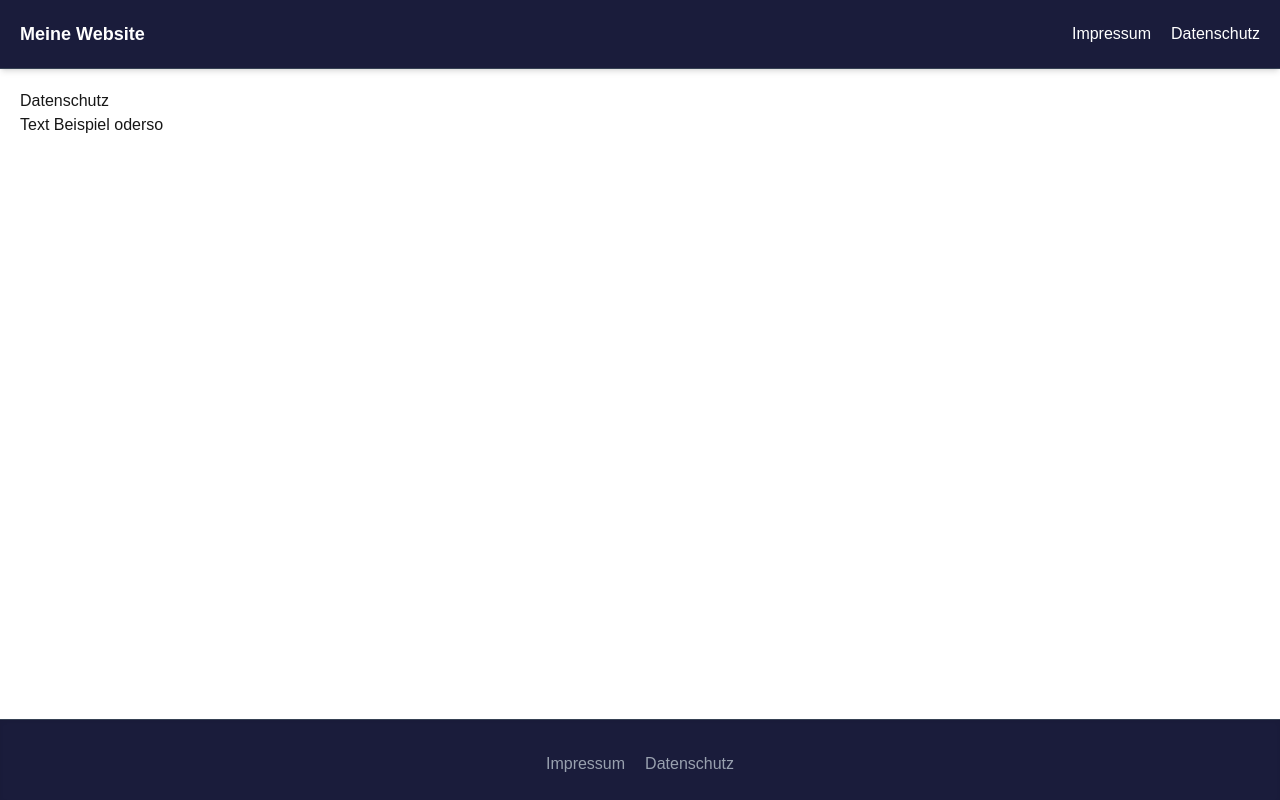
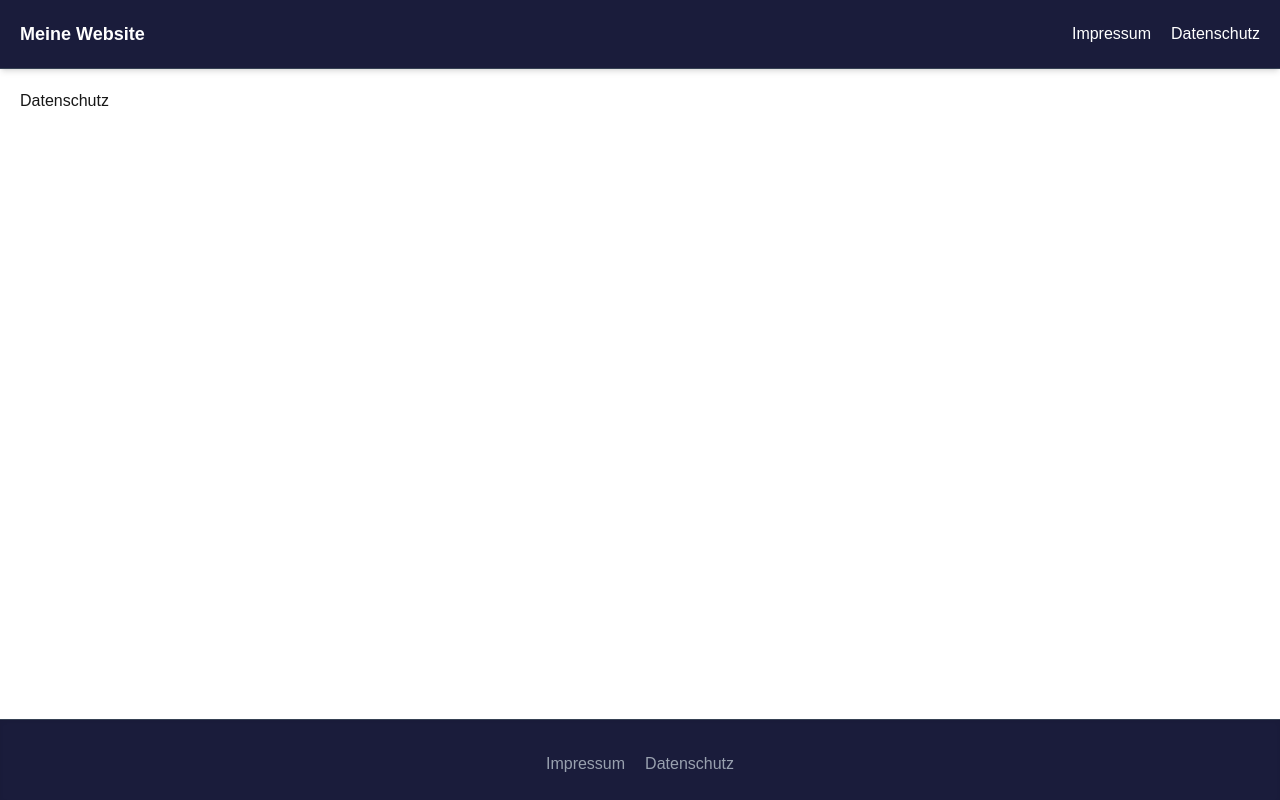
Before and after one commit to im23b-schmids3/portfolio, a Next.js app: page /datenschutz in a window 1280 px wide. Built offline with nearby package versions, Linux system fonts and the light colour scheme.

Commit message:
Routen erstellt

```diff
--- a/src/app/datenschutz/page.js
+++ b/src/app/datenschutz/page.js
@@ -1,8 +1,8 @@
-export default function page() {
+export default function Datenschutz() {
   return (
     <div>
       <h1>Datenschutz</h1>
-      <p>Text Beispiel oderso</p>
+      <p></p>
     </div>
   );
 }
--- a/src/app/impressum/page.js
+++ b/src/app/impressum/page.js
@@ -1,8 +1,8 @@
-export default function page() {
+export default function Impressum() {
   return (
     <div>
       <h1>Impressum</h1>
-      <p>Text Beispiel oderso</p>
+      <p></p>
     </div>
   );
 }
--- a/src/app/layout.js
+++ b/src/app/layout.js
@@ -24,8 +24,8 @@ export default function RootLayout({ children }) {
         <header className="flex items-center justify-between p-5 bg-[#1a1c3b] border-b border-gray-700 shadow-md">
           <div className="text-lg font-semibold text-white">Meine Website</div>
           <nav className="space-x-5 text-white">
-            <a href="/impressum/page.js" className="hover:text-black transition">Impressum</a>
-            <a href="/datenschutz/page.js" className="hover:text-black transition">Datenschutz</a>
+            <a href="/impressum" className="hover:text-black transition">Impressum</a>
+            <a href="/datenschutz" className="hover:text-black transition">Datenschutz</a>
           </nav>
         </header>
 
@@ -35,8 +35,8 @@ export default function RootLayout({ children }) {
         {/* Footer */}
         <footer className="bg-[#1a1c3b] text-gray-400 text-center p-6 border-t border-gray-700 shadow-inner">
           <nav className="space-x-5 mt-2">
-            <a href="/impressum/page.js" className="hover:text-gray-300 transition">Impressum</a>
-            <a href="/datenschutz/page.js" className="hover:text-gray-300 transition">Datenschutz</a>
+            <a href="/impressum" className="hover:text-gray-300 transition">Impressum</a>
+            <a href="/datenschutz" className="hover:text-gray-300 transition">Datenschutz</a>
           </nav>
         </footer>
       </body>
```
